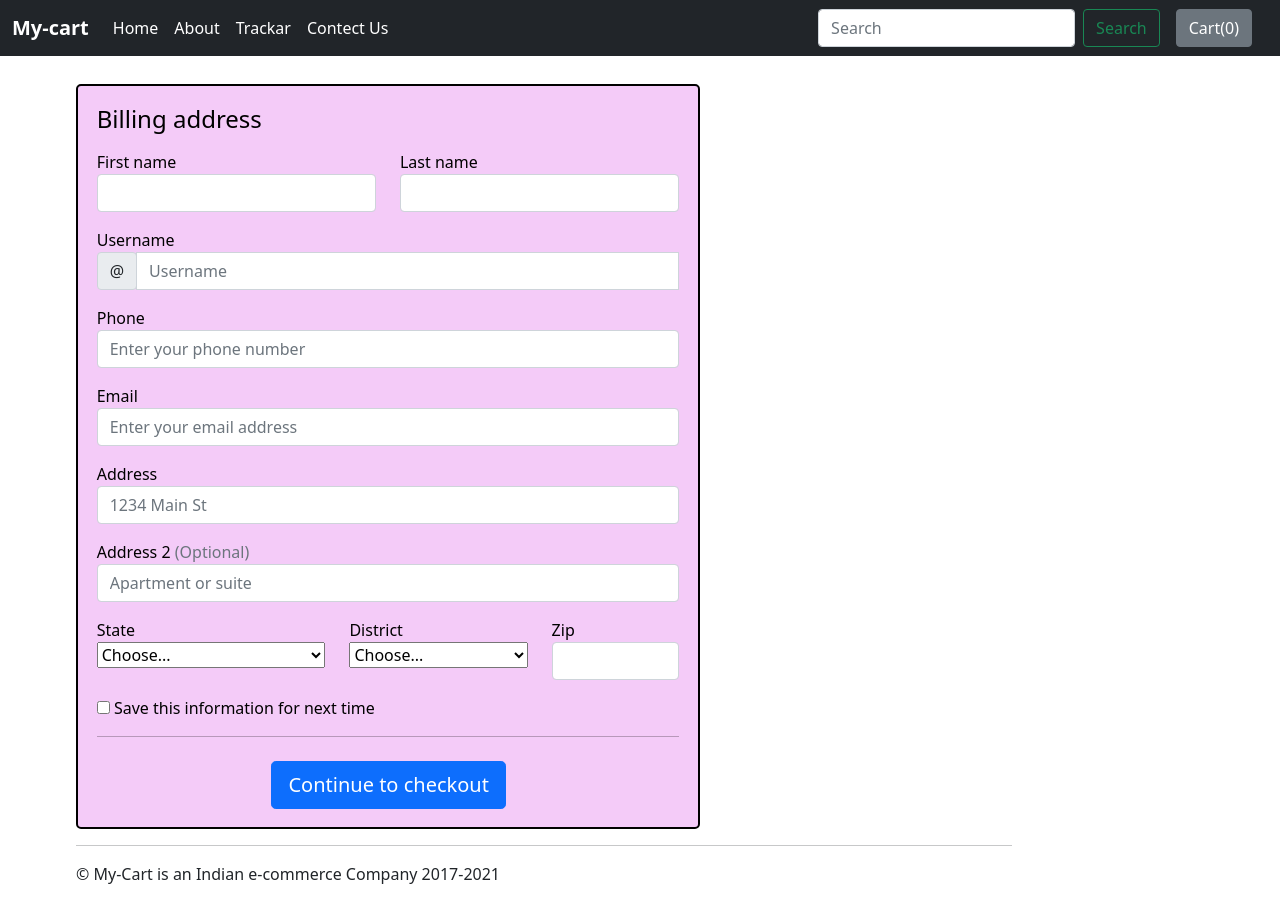
After one commit to gouravpatel1611/my_cart, a Django app: page /shop/buynow/ in a window 1280 px wide. The commit adds this page. Run offline with Django 3.2, Linux system fonts and the light colour scheme.

Commit message:
yaha tak maine by now button koo banaya hai or usme dtate or dist funcation ko working kiya hai bas thisa sa or kaam hai jisme baki ka desin karna hai flipcart jaise

```diff
--- a/shop/admin.py
+++ b/shop/admin.py
@@ -1,7 +1,8 @@
 from django.contrib import admin
 
 # Register your models here.
-from .models import Product , Contect
+from .models import Product , Contect , Orders
 
 admin.site.register(Product)
 admin.site.register(Contect)
+admin.site.register(Orders)
--- /dev/null
+++ b/shop/templates/shop/bynow.html
@@ -0,0 +1,236 @@
+{% extends 'shop/besic.html' %}
+{% block title%} Track Your Products {% endblock%}
+
+{% block css%}
+<style>
+    .container {
+        max-width: 960px;
+    }
+
+    .lh-condensed {
+        line-height: 1.25;
+    }
+
+    .form-div {
+        border: 2px solid black;
+        border-radius: 5px;
+        margin-top: 3%;
+        padding: 2%;
+        color: black;
+        background-color: rgba(224, 107, 235, 0.349);
+    }
+
+    .by-btn {
+        margin-left: 30%;
+    }
+
+    .container {
+        margin-left: 5%;
+    }
+</style>
+
+
+{% endblock %}
+{% block body %}
+
+<div class="container">
+    <div class="col-md-8 order-md-1 form-div">
+        <h4 class="mb-3">Billing address</h4>
+        <form class="needs-validation" novalidate="">
+            <div class="row">
+                <div class="col-md-6 mb-3">
+                    <label for="firstName">First name</label>
+                    <input type="text" class="form-control" id="firstName" placeholder="" value="" required="">
+                    <div class="invalid-feedback"> Valid first name is required. </div>
+                </div>
+                <div class="col-md-6 mb-3">
+                    <label for="lastName">Last name</label>
+                    <input type="text" class="form-control" id="lastName" placeholder="" value="" required="">
+                    <div class="invalid-feedback"> Valid last name is required. </div>
+                </div>
+            </div>
+            <div class="mb-3">
+                <label for="username">Username</label>
+                <div class="input-group">
+                    <div class="input-group-prepend">
+                        <span class="input-group-text">@</span>
+                    </div>
+                    <input type="text" class="form-control" id="username" placeholder="Username" required="">
+                    <div class="invalid-feedback" style="width: 100%;"> Your username is required. </div>
+                </div>
+            </div>
+
+
+
+            <div class="mb-3">
+                <label for="phone">Phone</label>
+                <input type="text" class="form-control " id="phone" placeholder="Enter your phone number" required=""
+                    maxlength="10" minlength="10">
+                <div class="invalid-feedback"> Please enter your valid phone number. </div>
+            </div>
+
+
+
+            <div class="mb-3">
+                <label for="email">Email</label>
+                <input type="email" class="form-control " id="address" placeholder="Enter your email address"
+                    required="">
+                <div class="invalid-feedback"> Please enter your valid email address. </div>
+            </div>
+
+
+            <div class="mb-3">
+                <label for="address">Address</label>
+                <input type="text" class="form-control" id="address" placeholder="1234 Main St" required="">
+                <div class="invalid-feedback"> Please enter your shipping address. </div>
+            </div>
+
+            <div class="mb-3">
+                <label for="address2">Address 2 <span class="text-muted">(Optional)</span></label>
+                <input type="text" class="form-control" id="address2" placeholder="Apartment or suite">
+            </div>
+            <div class="row">
+                <div class="col-md-5 mb-3">
+                    <label for="state">State</label>
+                    <select class="custom-select d-block w-100" id="state" required="">
+                        <option value="">Choose...</option>
+                        <option>Chhattisgarh</option>
+                        <option>Madhypradesh</option>
+                        <option>Odisha</option>
+                        <option>Bihar</option>
+                        <option>Telangana</option>
+                        <option>Aandhra Pradesh</option>
+                        <option>Maharastra</option>
+                        <option>Uttar Pradesh</option>
+                        <option>Jharkhand</option>
+                    </select>
+                    <div class="invalid-feedback"> Please select a valid state name. </div>
+                </div>
+                <div class="col-md-4 mb-3">
+
+
+                    <label for="dist">District</label>
+                    <select class="custom-select d-block w-100" id="dist" required="">
+                        <option value="">Choose...</option>
+                    </select>
+                    <div class="invalid-feedback"> Please provide a valid distric ame. </div>
+                </div>
+                <div class="col-md-3 mb-3">
+                    <label for="zip">Zip</label>
+                    <input type="text" class="form-control" id="zip" placeholder="" required="">
+                    <div class="invalid-feedback"> Pin code required. </div>
+                </div>
+            </div>
+
+            <div class="custom-control custom-checkbox">
+                <input type="checkbox" class="custom-control-input" id="save-info">
+                <label class="custom-control-label" for="save-info">Save this information for next time</label>
+            </div>
+            <hr class="mb-4">
+            <button id="check_out" class="btn by-btn btn-primary btn-lg btn-block" type="submit">Continue to
+                checkout</button>
+        </form>
+    </div>
+</div>
+</div>
+{% endblock %}
+
+{% block js %}
+<script>
+
+    (function () {
+        'use strict'
+
+        window.addEventListener('load', function () {
+            // Fetch all the forms we want to apply custom Bootstrap validation styles to
+            var forms = document.getElementsByClassName('needs-validation')
+
+            // Loop over them and prevent submission
+            Array.prototype.filter.call(forms, function (form) {
+                form.addEventListener('submit', function (event) {
+                    if (form.checkValidity() === false) {
+                        event.preventDefault()
+                        event.stopPropagation()
+                    }
+                    form.classList.add('was-validated')
+                }, false)
+            })
+        }, false)
+    }())
+
+
+    //   yaha par state ko change karne par distric ko change karne ka code hai
+
+    const selectElement = document.querySelector('#state');
+
+    selectElement.addEventListener('change', (event) => {
+        console.log(event.target.value);
+        document.querySelector("#dist").innerHTML = `<option value="">Choose...</option>`
+        if (event.target.value == "Chhattisgarh") {
+            var cg_dist = ["Balod", "Baloda Bazar", "Balrampur", "Bastar", "Bemetara", "Bijapur", "Bilaspur", "Dantewada (South Bastar)", "Dhamtari", "Durg", "Gariyaband", "Janjgir-Champa", "Jashpur", "Kabirdham (Kawardha)", "Kanker (North Bastar)", "Kondagaon", "Korba", "Korea (Koriya)", "Mahasamund", "Mungeli", "Narayanpur", "Raigarh", "Raipur", "Rajnandgaon", "Sukma", "Surajpur", "Surguja"]
+            Array.from(cg_dist, function (element) {
+                document.querySelector("#dist").innerHTML = document.querySelector("#dist").innerHTML + `<option>${element}</option>`
+            });
+        }
+        else if (event.target.value == "Madhypradesh") {
+            var mp_dist = ["Agar Malwa", "Alirajpur", "Anuppur", "Ashoknagar", "Balaghat", "Barwani", "Betul", "Bhind", "Bhopal", "Burhanpur", "Chhatarpur", "Chhindwara", "Damoh", "Datia", "Dewas", "Dhar", "Dindori", "Guna", "Gwalior", "Harda", "Hoshangabad", "Indore", "Jabalpur", "Jhabua", "Katni", "Khandwa", "Khargone", "Mandla", "Mandsaur", "Morena", "Narsinghpur", "Neemuch", "Panna", "Raisen", "Rajgarh", "Ratlam", "Rewa", "Sagar", "Satna", "Sehore", "Seoni", "Shahdol", "Shajapur", "Sheopur", "Shivpuri", "Sidhi", "Singrauli", "Tikamgarh", "Ujjain", "Umaria", "Vidisha"]
+            Array.from(mp_dist, function (element) {
+                document.querySelector("#dist").innerHTML = document.querySelector("#dist").innerHTML + `<option>${element}</option>`
+            });
+        }
+
+        else if (event.target.value == "Odisha") {
+            var Odisha_dist = ["Angul", "Balangir", "Balasore", "Bargarh", "Bhadrak", "Boudh", "Cuttack", "Deogarh", "Dhenkanal", "Gajapati", "Ganjam", "Jagatsinghapur", "Jajpur", "Jharsuguda", "Kalahandi", "Kandhamal", "Kendrapara", "Kendujhar (Keonjhar)", "Khordha", "Koraput", "Malkangiri", "Mayurbhanj", "Nabarangpur", "Nayagarh", "Nuapada", "Puri", "Rayagada", "Sambalpur", "Sonepur", "Sundargarh"]
+            Array.from(Odisha_dist, function (element) {
+                document.querySelector("#dist").innerHTML = document.querySelector("#dist").innerHTML + `<option>${element}</option>`
+            });
+        }
+        else if (event.target.value == "Bihar") {
+            var Bihar_dist = ["Araria", "Arwal", "Aurangabad", "Banka", "Begusarai", "Bhagalpur", "Bhojpur", "Buxar", "Darbhanga", "East Champaran (Motihari)", "Gaya", "Gopalganj", "Jamui", "Jehanabad", "Kaimur (Bhabua)", "Katihar", "Khagaria", "Kishanganj", "Lakhisarai", "Madhepura", "Madhubani", "Munger (Monghyr)", "Muzaffarpur", "Nalanda", "Nawada", "Patna", "Purnia (Purnea)", "Rohtas", "Saharsa", "Samastipur", "Saran", "Sheikhpura", "Sheohar", "Sitamarhi", "Siwan", "Supaul", "Vaishali", "West Champaran"]
+            Array.from(Bihar_dist, function (element) {
+                document.querySelector("#dist").innerHTML = document.querySelector("#dist").innerHTML + `<option>${element}</option>`
+            });
+        }
+        else if (event.target.value == "Telangana") {
+            var Telangana_dist = ["Adilabad", "Bhadradri Kothagudem", "Hyderabad", "Jagtial", "Jangaon", "Jayashankar Bhoopalpally", "Jogulamba Gadwal", "Kamareddy", "Karimnagar", "Khammam", "Komaram Bheem Asifabad", "Mahabubabad", "Mahabubnagar", "Mancherial", "Medak", "Medchal", "Nagarkurnool", "Nalgonda", "Nirmal", "Nizamabad", "Peddapalli", "Rajanna Sircilla", "Rangareddy", "Sangareddy", "Siddipet", "Suryapet", "Vikarabad", "Wanaparthy", "Warangal (Rural)", "Warangal (Urban)", "Yadadri Bhuvanagiri"]
+            Array.from(Telangana_dist, function (element) {
+                document.querySelector("#dist").innerHTML = document.querySelector("#dist").innerHTML + `<option>${element}</option>`
+            });
+        }
+        else if (event.target.value == "Aandhra Pradesh") {
+            var ap_dist = ["Anantapur", "Chittoor", "East Godavari", "Guntur", "Kadapa (Cuddapah)", "Krishna", "Kurnool", "Prakasam", "Srikakulam", "Sri Potti Sriramulu Nellore", "Visakhapatnam", "Vizianagaram", "West Godavari", "YSR District"]
+            Array.from(ap_dist, function (element) {
+                document.querySelector("#dist").innerHTML = document.querySelector("#dist").innerHTML + `<option>${element}</option>`
+            });
+        }
+
+        else if (event.target.value == "Maharastra") {
+            var Maharastra_dist = ["Ahmednagar","Akola","Amravati","Aurangabad","Beed","Bhandara","Buldhana","Chandrapur","Dhule","Gadchiroli","Gondia","Hingoli","Jalgaon","Jalna","Kolhapur","Latur","Mumbai City","Mumbai Suburban","Nagpur","Nanded","Nandurbar","Nashik","Osmanabad","Palghar","Parbhani","Pune","Raigad","Ratnagiri","Sangli","Satara","Sindhudurg","Solapur","Thane","Wardha","Washim","Yavatmal"]
+            Array.from(Maharastra_dist, function (element) {
+                document.querySelector("#dist").innerHTML = document.querySelector("#dist").innerHTML + `<option>${element}</option>`
+            });
+        }
+
+        else if (event.target.value == "Uttar Pradesh") {
+            var up_dist = ["Agra","Aligarh","Allahabad","Ambedkar Nagar","Amethi (Chatrapati Sahuji Mahraj Nagar)","Amroha (J.P. Nagar)","Auraiya","Azamgarh","Baghpat","Bahraich","Ballia","Balrampur","Banda","Barabanki","Bareilly","Basti","Bhadohi","Bijnor","Budaun","Bulandshahr","Chandauli","Chitrakoot","Deoria","Etah","Etawah","Faizabad","Farrukhabad","Fatehpur","Firozabad","Gautam Buddha Nagar","Ghaziabad","Ghazipur","Gonda","Gorakhpur","Hamirpur","Hapur (Panchsheel Nagar)","Hardoi","Hathras","Jalaun","Jaunpur","Jhansi","Kannauj","Kanpur Dehat","Kanpur Nagar","Kanshiram Nagar (Kasganj)","Kaushambi","Kushinagar (Padrauna)","Lakhimpur - Kheri","Lalitpur","Lucknow","Maharajganj","Mahoba","Mainpuri","Mathura","Mau","Meerut","Mirzapur","Moradabad","Muzaffarnagar","Pilibhit","Pratapgarh","RaeBareli","Rampur","Saharanpur","Sambhal (Bhim Nagar)","Sant Kabir Nagar","Shahjahanpur","Shamali (Prabuddh Nagar)","Shravasti","Siddharth Nagar","Sitapur","Sonbhadra","Sultanpur","Unnao","Varanasi"]
+            Array.from(up_dist, function (element) {
+                document.querySelector("#dist").innerHTML = document.querySelector("#dist").innerHTML + `<option>${element}</option>`
+            });
+        }
+
+        else if (event.target.value == "Jharkhand") {
+            var Jharkhand_dist = ["Bokaro","Chatra","Deoghar","Dhanbad","Dumka","East Singhbhum","Garhwa","Giridih","Godda","Gumla","Hazaribag","Jamtara","Khunti","Koderma","Latehar","Lohardaga","Pakur","Palamu","Ramgarh","Ranchi","Sahibganj","Seraikela-Kharsawan","Simdega","West Singhbhum"]
+            Array.from(Jharkhand_dist, function (element) {
+                document.querySelector("#dist").innerHTML = document.querySelector("#dist").innerHTML + `<option>${element}</option>`
+            });
+        }
+        else {
+            document.querySelector("#dist").innerHTML = `<option value="">Choose...</option>`
+        }
+
+
+    });
+
+
+</script>
+{% endblock %}
--- a/shop/templates/shop/cart.html
+++ b/shop/templates/shop/cart.html
@@ -125,6 +125,7 @@
                 </tbody>
             </table>
         </div>
+
     </div>
 </div>
 {% endblock %}
@@ -171,7 +172,7 @@ id_box["btn{{item.id}}"] = ["{{item.Product_name}}", "{{item.category}}", "{{ite
                             <button type="button" id="${arr[itm]}" onclick="my_cart_Function(this.id)"" class="btn btn-danger">
                                 <span class="glyphicon glyphicon-remove"></span> Remove
                             </button>
-                            <button type="button" class="btn cart-btn-buy btn-primary btn-md mr-1 mb-2">Buy Only</button>
+                            <a href="/shop/buynow/"> <button type="button" class="btn cart-btn-buy btn-primary btn-md mr-1 mb-2">Buy Only</button></a>
                         </td>
                     </tr>
     `+document.querySelector('tbody').innerHTML
--- a/shop/urls.py
+++ b/shop/urls.py
@@ -7,5 +7,6 @@ urlpatterns = [
     path('contect/', views.contect, name='ContectUs'),
     path('tracker/', views.tracker, name='Tracker'),
     path('product/<int:my_id>', views.product_view, name='product_view'),
-    path('cart', views.cart, name='product_cart')
+    path('cart/', views.cart, name='product_cart'),
+    path('buynow/', views.buynow, name='buy_now')
 ]
--- a/shop/views.py
+++ b/shop/views.py
@@ -44,3 +44,7 @@ def product_view(request , my_id):
 def cart(request):
     product = Product.objects.all
     return render(request, 'shop/cart.html',{'product':product})
+
+
+def buynow(request):
+    return render(request, 'shop/bynow.html')
```
Also changed, not shown: shop/models.py (+15 -0 lines), shop/templates/shop/tracker.html (+10 -0 lines), db.sqlite3, shop/migrations/0008_orders.py (added), shop/migrations/0009_orders_phone.py (added), shop/migrations/0010_rename_zip_code_orders_pin_code.py (added).
